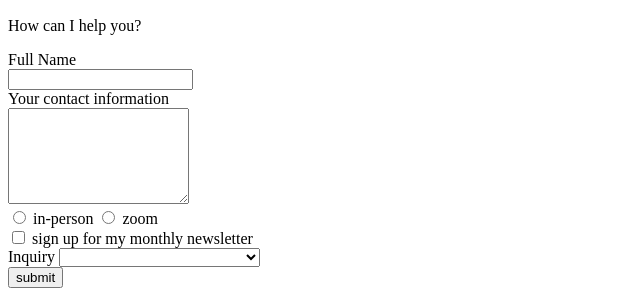
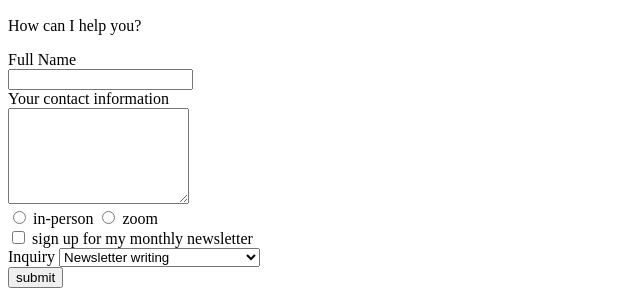
Before and after one commit to kshymes/ist263, a plain HTML site: page lab04/contact.html in a window 1280 px wide. Shown: the part 540-836 px from the top of the page, without its empty margins (0-640 px from the left). Drawn offline with Linux system fonts and the light colour scheme.

Commit message:
lab04 contact
lab04 contact

```diff
--- a/lab04/contact.html
+++ b/lab04/contact.html
@@ -35,7 +35,7 @@
             <br>
             <label for="inquiry"> Inquiry</label>
             <select id="inquiry" name="inquiry">
-                <option></option>
+                <option>Newsletter writing</option>
                 <option value="Westcott">Online presence management</option>
                 <option value="downtown">Branding</option>
                 <option value="eastwood">Media Relations</option>
```
